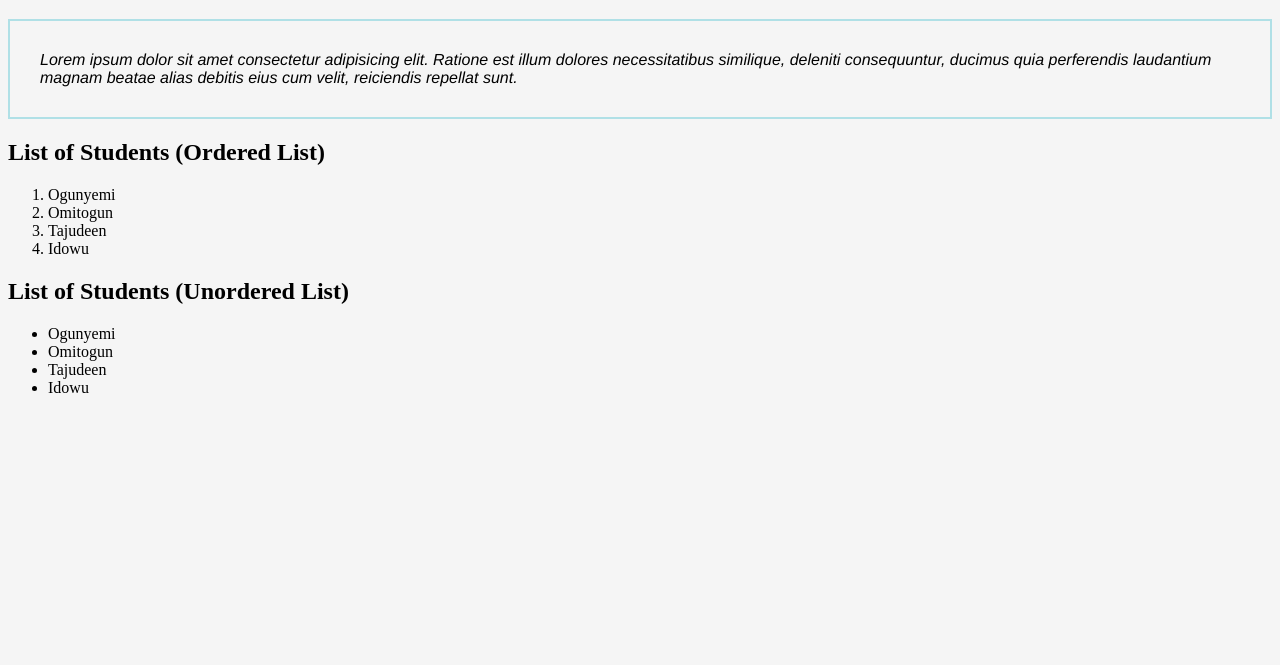
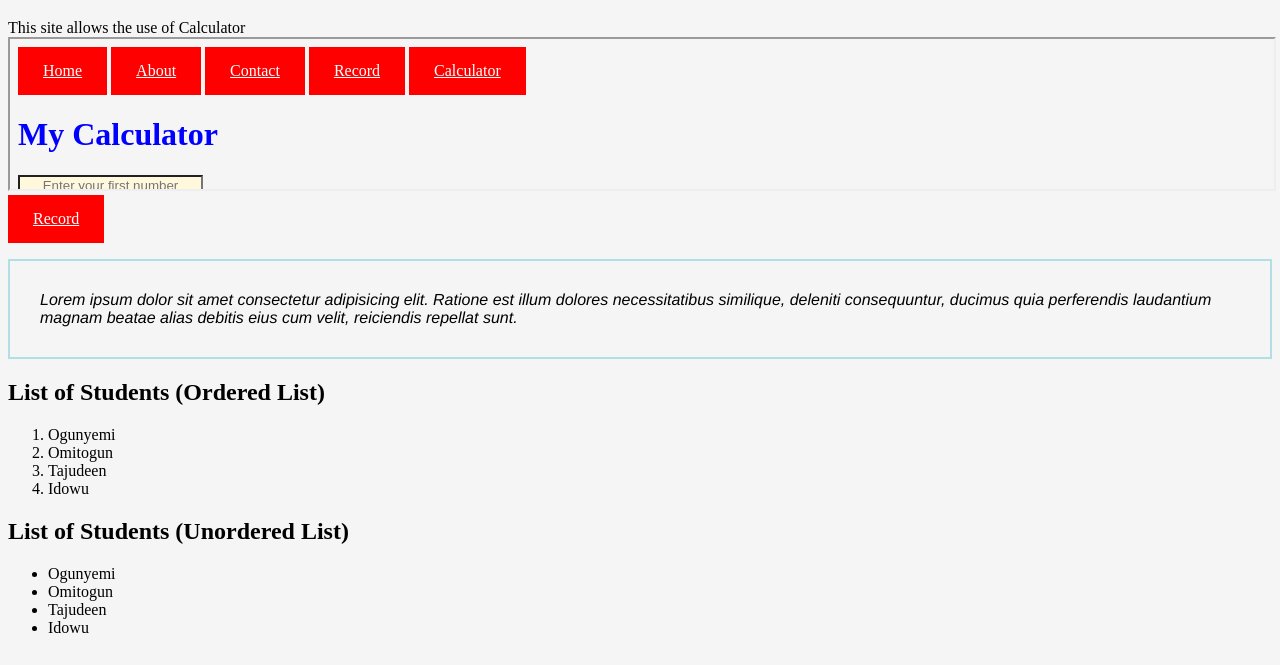
Before and after one commit to omitogunjesufemi/gits, a plain HTML site: page myWebsite/about.html in a window 1280 px wide. Shown: the part 135-800 px from the top of the page. Drawn offline with Linux system fonts and the light colour scheme.

Commit message:
version 1.0.0.1

```diff
--- a/myWebsite/about.html
+++ b/myWebsite/about.html
@@ -19,6 +19,14 @@
     <bdo dir="rtl">The website is all about God</bdo> <br />
 
     <h1>About Us</h1>
+    This site allows the use of Calculator <br />
+
+    <iframe
+      src="calculator.html"
+      style="height: 80%; width: 100%"
+      name="iframe"
+    ></iframe>
+    <a href="record.html" target="iframe">Record</a>
     <p>
       Lorem ipsum dolor sit amet consectetur adipisicing elit. Ratione est illum
       dolores necessitatibus similique, deleniti consequuntur, ducimus quia
```
Also changed, not shown: myWebsite/contact.html (+1 -1 lines).
